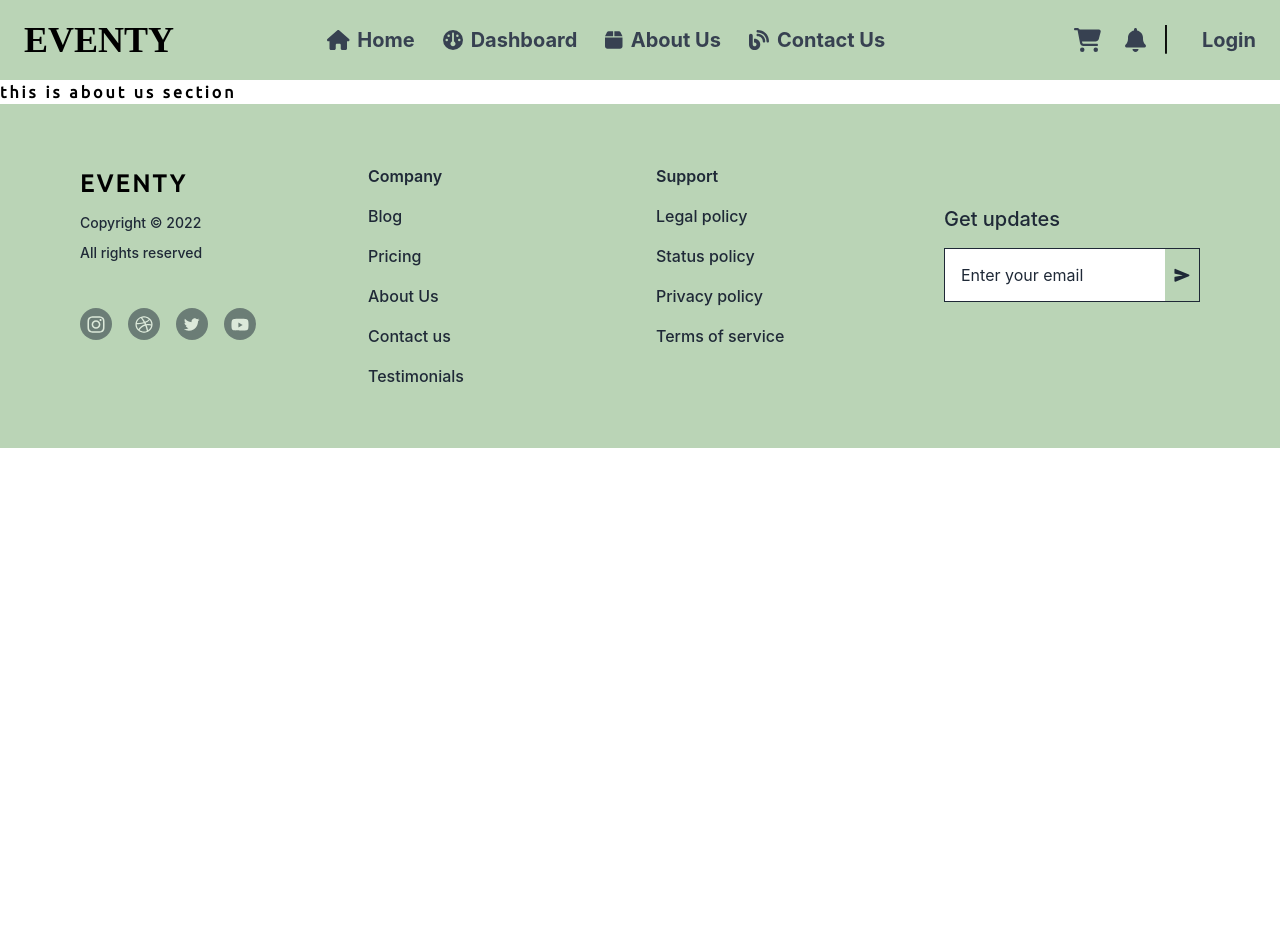
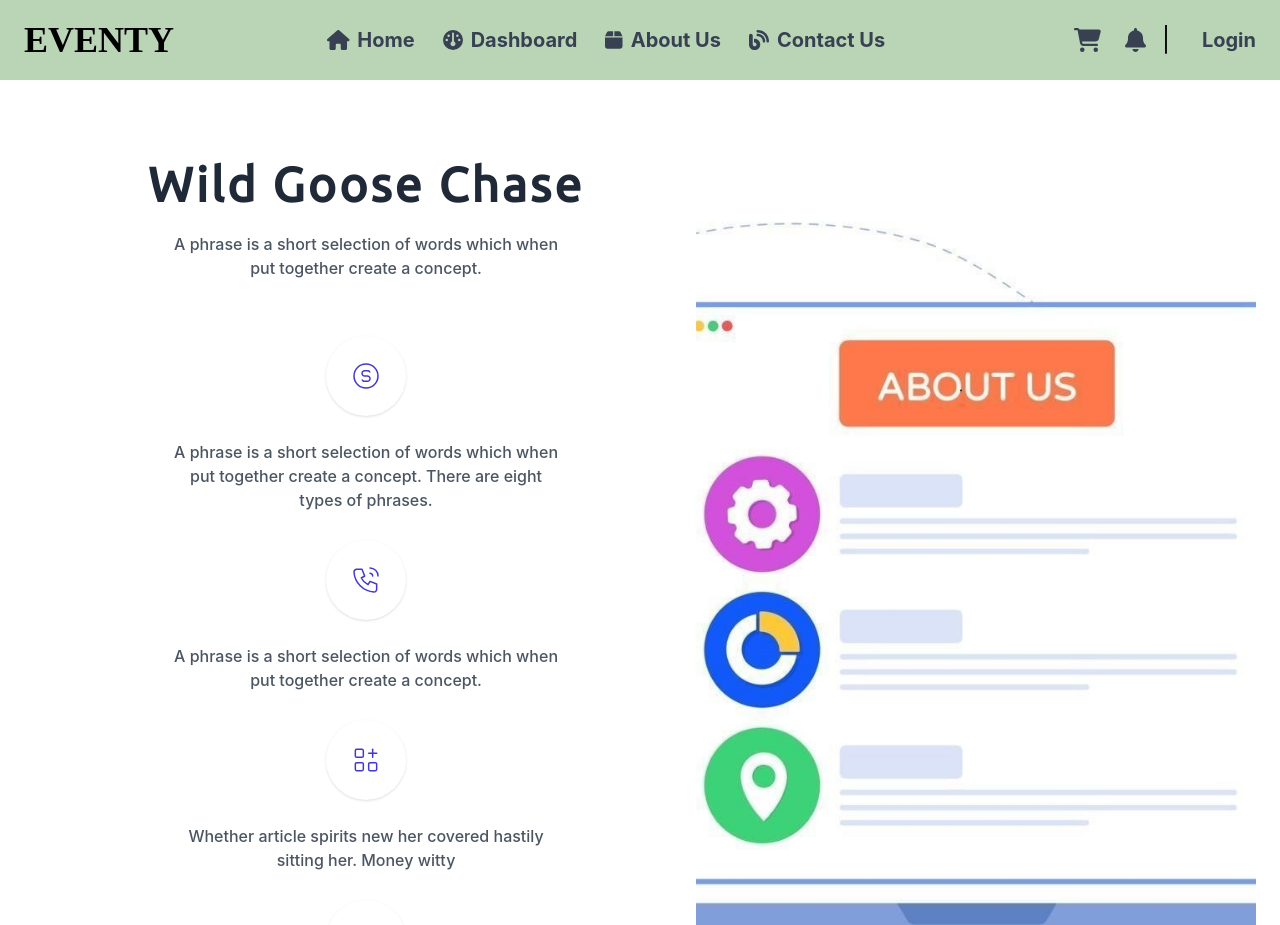
Before and after one commit to team-binarybrains/eventy-client-site, a React (Create React App) app: page /about-us in a window 1280 px wide. Shown: the top 925 px of the page. Before the commit the page ends 800 px from the top, so only its background shows below. Built offline with nearby package versions, Linux system fonts and the light colour scheme; no server answers; a web font is replaced by a local one.

Commit message:
setup about page

```diff
--- a/src/Components/AboutUs/AboutUs.js
+++ b/src/Components/AboutUs/AboutUs.js
@@ -1,9 +1,74 @@
 import React from "react";
-
+import about from '../../image/about/about.jpg'
 const AboutUs = () => {
   return (
     <div>
-      <h1>this is about us section</h1>
+      <div className="2xl:mx-auto 2xl:container 2xl:px-20 px-6 ">
+        <div className="flex md:flex-row flex-col-reverse md:items-stretch items-center justify-center">
+          <div className="md:py-20 xl:w-1/2 sm:w-1/2 lg:mr-20 md:mr-6 flex flex-col md:items-end items-center justify-center xl:mr-28">
+            <div className="flex flex-col items-center justify-center">
+              <h1 className="md:text-5xl text-3xl font-bold text-center text-gray-800">Wild Goose Chase</h1>
+              <p className="sm:w-96 w-full mt-6 text-base leading-6 text-center text-gray-600">A phrase is a short selection of words which when put together create a concept.</p>
+              <div className="md:mt-14 mt-12 flex flex-col items-center">
+                <div className="w-20 h-20 bg-white shadow rounded-full flex items-center justify-center" role="img" aria-label="money">
+                  <svg width="26" height="26" viewBox="0 0 26 26" fill="none" xmlns="http://www.w3.org/2000/svg">
+                    <path d="M13 25C19.6274 25 25 19.6274 25 13C25 6.37258 19.6274 1 13 1C6.37258 1 1 6.37258 1 13C1 19.6274 6.37258 25 13 25Z" stroke="#4338CA" stroke-width="1.5" stroke-linecap="round" stroke-linejoin="round" />
+                    <path
+                      d="M16.7333 8.99994C16.4918 8.58096 16.1409 8.23555 15.7181 8.00068C15.2954 7.76582 14.8167 7.65034 14.3333 7.66661H11.6667C10.9594 7.66661 10.2811 7.94756 9.78105 8.44766C9.28095 8.94776 9 9.62603 9 10.3333C9 11.0405 9.28095 11.7188 9.78105 12.2189C10.2811 12.719 10.9594 12.9999 11.6667 12.9999H14.3333C15.0406 12.9999 15.7189 13.2809 16.219 13.781C16.719 14.2811 17 14.9594 17 15.6666C17 16.3739 16.719 17.0521 16.219 17.5522C15.7189 18.0523 15.0406 18.3333 14.3333 18.3333H11.6667C11.1833 18.3495 10.7046 18.2341 10.2819 17.9992C9.85913 17.7643 9.5082 17.4189 9.26667 16.9999"
+                      stroke="#4338CA"
+                      stroke-width="1.5"
+                      stroke-linecap="round"
+                      stroke-linejoin="round"
+                    />
+                  </svg>
+                </div>
+                <p className="text-base leading-6 mt-6 text-center text-gray-600 sm:w-96 w-full">A phrase is a short selection of words which when put together create a concept. There are eight types of phrases.</p>
+              </div>
+              <div className="mt-7 flex flex-col items-center">
+                <div className="w-20 h-20 bg-white shadow rounded-full flex items-center justify-center" role="img" aria-label="phone">
+                  <svg width="26" height="26" viewBox="0 0 26 26" fill="none" xmlns="http://www.w3.org/2000/svg">
+                    <path d="M3.66667 2.33331H9L11.6667 8.99998L8.33333 11C9.76128 13.8954 12.1046 16.2387 15 17.6666L17 14.3333L23.6667 17V22.3333C23.6667 23.0406 23.3857 23.7188 22.8856 24.2189C22.3855 24.719 21.7072 25 21 25C15.799 24.6839 10.8935 22.4753 7.20911 18.7909C3.52467 15.1064 1.31607 10.201 1 4.99998C1 4.29274 1.28095 3.61446 1.78105 3.11436C2.28115 2.61426 2.95942 2.33331 3.66667 2.33331Z" stroke="#4338CA" stroke-width="1.5" stroke-linecap="round" stroke-linejoin="round" />
+                    <path d="M17 6.33331C17.7072 6.33331 18.3855 6.61426 18.8856 7.11436C19.3857 7.61446 19.6667 8.29274 19.6667 8.99998" stroke="#4338CA" stroke-width="1.5" stroke-linecap="round" stroke-linejoin="round" />
+                    <path d="M17 1C19.1217 1 21.1566 1.84286 22.6569 3.34315C24.1571 4.84344 25 6.87827 25 9" stroke="#4338CA" stroke-width="1.5" stroke-linecap="round" stroke-linejoin="round" />
+                  </svg>
+                </div>
+                <p className="text-base leading-6 mt-6 text-center text-gray-600 sm:w-96 w-full">A phrase is a short selection of words which when put together create a concept.</p>
+              </div>
+              <div className="mt-7 flex flex-col items-center">
+                <div className="w-20 h-20 bg-white shadow rounded-full flex items-center justify-center" role="img" aria-label="ideas">
+                  <svg width="24" height="24" viewBox="0 0 24 24" fill="none" xmlns="http://www.w3.org/2000/svg">
+                    <path d="M7.99967 1.33331H2.66634C1.92996 1.33331 1.33301 1.93027 1.33301 2.66665V7.99998C1.33301 8.73636 1.92996 9.33331 2.66634 9.33331H7.99967C8.73605 9.33331 9.33301 8.73636 9.33301 7.99998V2.66665C9.33301 1.93027 8.73605 1.33331 7.99967 1.33331Z" stroke="#4338CA" stroke-width="1.5" stroke-linecap="round" stroke-linejoin="round" />
+                    <path d="M7.99967 14.6667H2.66634C1.92996 14.6667 1.33301 15.2636 1.33301 16V21.3334C1.33301 22.0697 1.92996 22.6667 2.66634 22.6667H7.99967C8.73605 22.6667 9.33301 22.0697 9.33301 21.3334V16C9.33301 15.2636 8.73605 14.6667 7.99967 14.6667Z" stroke="#4338CA" stroke-width="1.5" stroke-linecap="round" stroke-linejoin="round" />
+                    <path d="M21.3337 14.6667H16.0003C15.2639 14.6667 14.667 15.2636 14.667 16V21.3334C14.667 22.0697 15.2639 22.6667 16.0003 22.6667H21.3337C22.07 22.6667 22.667 22.0697 22.667 21.3334V16C22.667 15.2636 22.07 14.6667 21.3337 14.6667Z" stroke="#4338CA" stroke-width="1.5" stroke-linecap="round" stroke-linejoin="round" />
+                    <path d="M14.667 5.33331H22.667" stroke="#4338CA" stroke-width="1.5" stroke-linecap="round" stroke-linejoin="round" />
+                    <path d="M18.667 1.33331V9.33331" stroke="#4338CA" stroke-width="1.5" stroke-linecap="round" stroke-linejoin="round" />
+                  </svg>
+                </div>
+                <p className="text-base leading-6 mt-6 text-center text-gray-600 sm:w-96 w-full">Whether article spirits new her covered hastily sitting her. Money witty</p>
+              </div>
+              <div className="mt-7 flex flex-col items-center">
+                <div className="w-20 h-20 bg-white shadow rounded-full flex items-center justify-center" role="img" aria-label="bright ideas">
+                  <svg width="26" height="26" viewBox="0 0 26 26" fill="none" xmlns="http://www.w3.org/2000/svg">
+                    <path d="M21.5333 4.46667L20.6 5.4M1 13H2.33333H1ZM13 1V2.33333V1ZM23.6667 13H25H23.6667ZM4.46667 4.46667L5.4 5.4L4.46667 4.46667Z" stroke="#4338CA" stroke-width="1.5" stroke-linecap="round" stroke-linejoin="round" />
+                    <path
+                      d="M8.99967 18.3334C7.8803 17.4938 7.05345 16.3234 6.63625 14.9878C6.21905 13.6523 6.23265 12.2193 6.67512 10.8919C7.11759 9.56444 7.9665 8.4099 9.10161 7.59176C10.2367 6.77362 11.6005 6.33337 12.9997 6.33337C14.3989 6.33337 15.7626 6.77362 16.8977 7.59176C18.0328 8.4099 18.8818 9.56444 19.3242 10.8919C19.7667 12.2193 19.7803 13.6523 19.3631 14.9878C18.9459 16.3234 18.119 17.4938 16.9997 18.3334C16.4791 18.8487 16.0871 19.4793 15.8555 20.1742C15.6239 20.8691 15.5591 21.6088 15.6663 22.3334C15.6663 23.0406 15.3854 23.7189 14.8853 24.219C14.3852 24.7191 13.7069 25 12.9997 25C12.2924 25 11.6142 24.7191 11.1141 24.219C10.614 23.7189 10.333 23.0406 10.333 22.3334C10.4403 21.6088 10.3755 20.8691 10.1438 20.1742C9.91221 19.4793 9.52025 18.8487 8.99967 18.3334"
+                      stroke="#4338CA"
+                      stroke-width="1.5"
+                      stroke-linecap="round"
+                      stroke-linejoin="round"
+                    />
+                    <path d="M9.93359 19.6666H16.0669" stroke="#4338CA" stroke-width="1.5" stroke-linecap="round" stroke-linejoin="round" />
+                  </svg>
+                </div>
+                <p className="text-base leading-6 mt-6 text-center text-gray-600 sm:w-96 w-full">A phrase is a short selection of words which when put together create a concept.</p>
+              </div>
+            </div>
+          </div>
+          <div className="py-12 xl:w-1/2 lg:w-1/3 sm:w-1/2">
+            <img src={about} alt="" className="h-full rounded-md object-cover object-center md:block hidden" />
+          </div>
+        </div>
+      </div>
     </div>
   );
 };
```
Also changed, not shown: 1 other file (tests, documents, lock files or other folders).
